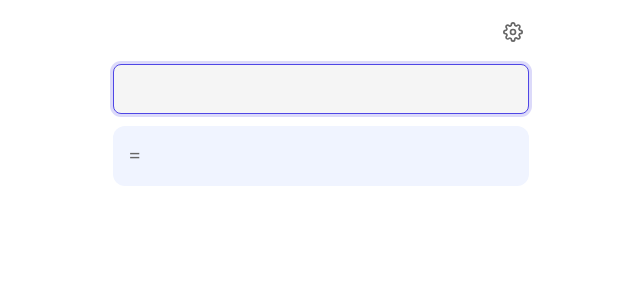
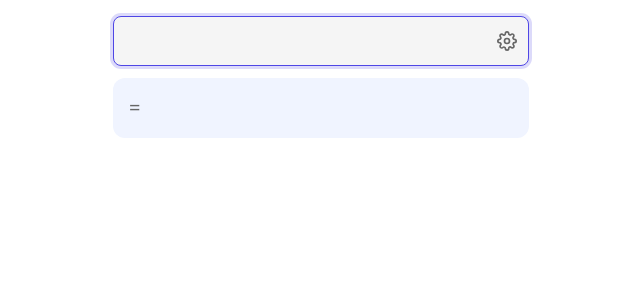
Before and after one commit to tsmh3939/ScientificCalculator, a React (Vite) app: page / in a window 1280 px wide. Shown: the top 300 px of the page, without its empty margins (319-959 px from the left). Built offline with nearby package versions, Linux system fonts and the light colour scheme.

Commit message:
歯車アイコンを入力欄の右端に移動

```diff
--- a/src/components/Calculator.tsx
+++ b/src/components/Calculator.tsx
@@ -138,9 +138,19 @@ export function Calculator() {
 
   return (
     <div className="w-full max-w-md mx-auto p-4 bg-bg-primary text-text-primary">
-      <header className="flex items-center justify-end mb-4">
+      <div className="mb-3 relative">
+        <input
+          ref={inputRef}
+          type="text"
+          className="w-full p-3 pr-10 text-base font-mono bg-bg-input border border-border rounded-lg text-text-primary outline-none transition-all duration-200 box-border placeholder:text-text-placeholder focus:border-accent focus:shadow-[0_0_0_3px_var(--accent-shadow)]"
+          value={expression}
+          onChange={(e) => setExpression(e.target.value)}
+          onKeyDown={handleKeyDown}
+          spellCheck={false}
+          autoFocus
+        />
         <button
-          className="flex items-center justify-center w-8 h-8 p-0 bg-transparent border-none rounded-md text-text-secondary cursor-pointer transition-colors duration-200 hover:bg-bg-hover hover:text-text-primary"
+          className="absolute right-2 top-1/2 -translate-y-1/2 flex items-center justify-center w-7 h-7 p-0 bg-transparent border-none rounded-md text-text-secondary cursor-pointer transition-colors duration-200 hover:bg-bg-hover hover:text-text-primary"
           onClick={() => setShowSettings(true)}
           aria-label="設定"
         >
@@ -158,19 +168,6 @@ export function Calculator() {
             <path d="M19.4 15a1.65 1.65 0 0 0 .33 1.82l.06.06a2 2 0 0 1 0 2.83 2 2 0 0 1-2.83 0l-.06-.06a1.65 1.65 0 0 0-1.82-.33 1.65 1.65 0 0 0-1 1.51V21a2 2 0 0 1-2 2 2 2 0 0 1-2-2v-.09A1.65 1.65 0 0 0 9 19.4a1.65 1.65 0 0 0-1.82.33l-.06.06a2 2 0 0 1-2.83 0 2 2 0 0 1 0-2.83l.06-.06a1.65 1.65 0 0 0 .33-1.82 1.65 1.65 0 0 0-1.51-1H3a2 2 0 0 1-2-2 2 2 0 0 1 2-2h.09A1.65 1.65 0 0 0 4.6 9a1.65 1.65 0 0 0-.33-1.82l-.06-.06a2 2 0 0 1 0-2.83 2 2 0 0 1 2.83 0l.06.06a1.65 1.65 0 0 0 1.82.33H9a1.65 1.65 0 0 0 1-1.51V3a2 2 0 0 1 2-2 2 2 0 0 1 2 2v.09a1.65 1.65 0 0 0 1 1.51 1.65 1.65 0 0 0 1.82-.33l.06-.06a2 2 0 0 1 2.83 0 2 2 0 0 1 0 2.83l-.06.06a1.65 1.65 0 0 0-.33 1.82V9a1.65 1.65 0 0 0 1.51 1H21a2 2 0 0 1 2 2 2 2 0 0 1-2 2h-.09a1.65 1.65 0 0 0-1.51 1z" />
           </svg>
         </button>
-      </header>
-
-      <div className="mb-3">
-        <input
-          ref={inputRef}
-          type="text"
-          className="w-full p-3 text-base font-mono bg-bg-input border border-border rounded-lg text-text-primary outline-none transition-all duration-200 box-border placeholder:text-text-placeholder focus:border-accent focus:shadow-[0_0_0_3px_var(--accent-shadow)]"
-          value={expression}
-          onChange={(e) => setExpression(e.target.value)}
-          onKeyDown={handleKeyDown}
-          spellCheck={false}
-          autoFocus
-        />
         {expression && bracketStatus.balance !== 0 && (
           <div className="flex items-center gap-2 mt-1.5 px-1">
             <span className="text-xs text-text-secondary">
```
